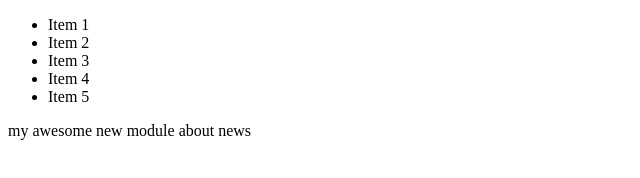
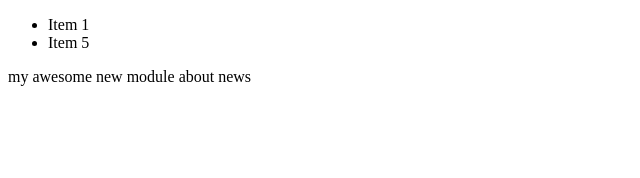
Before and after one commit to riktimmondal/newGitTest, a plain HTML site: page index1.html in a window 1280 px wide. Shown: the whole page, without its empty margins (0-640 px from the left). Drawn offline with Linux system fonts and the light colour scheme.

Commit message:
made changes

```diff
--- a/index1.html
+++ b/index1.html
@@ -4,9 +4,7 @@
 <module-one>
 <ul>
 	<li>Item 1</li>
-		<li>Item 2</li>
-			<li>Item 3</li>
-				<li>Item 4</li>
+
 				<li>Item 5</li>
 
 </ul>
```
